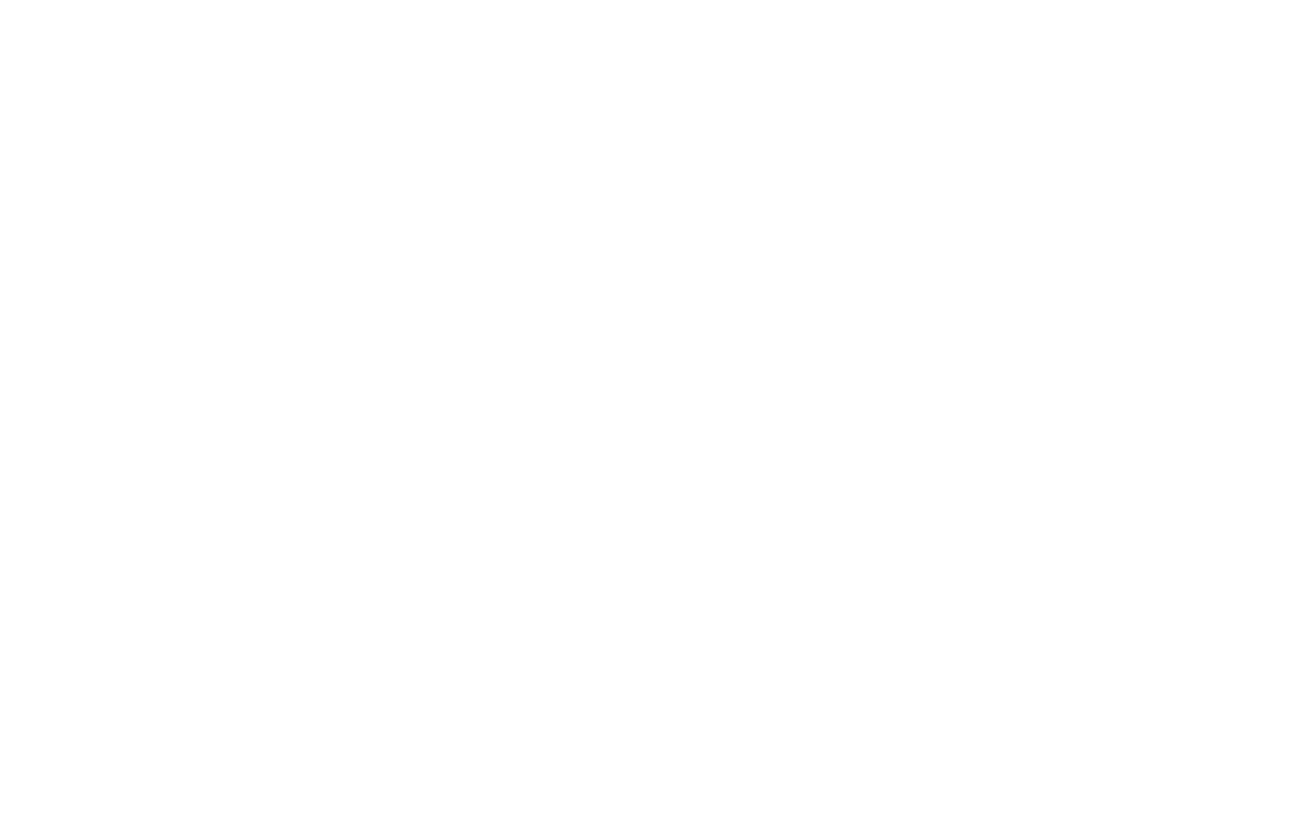
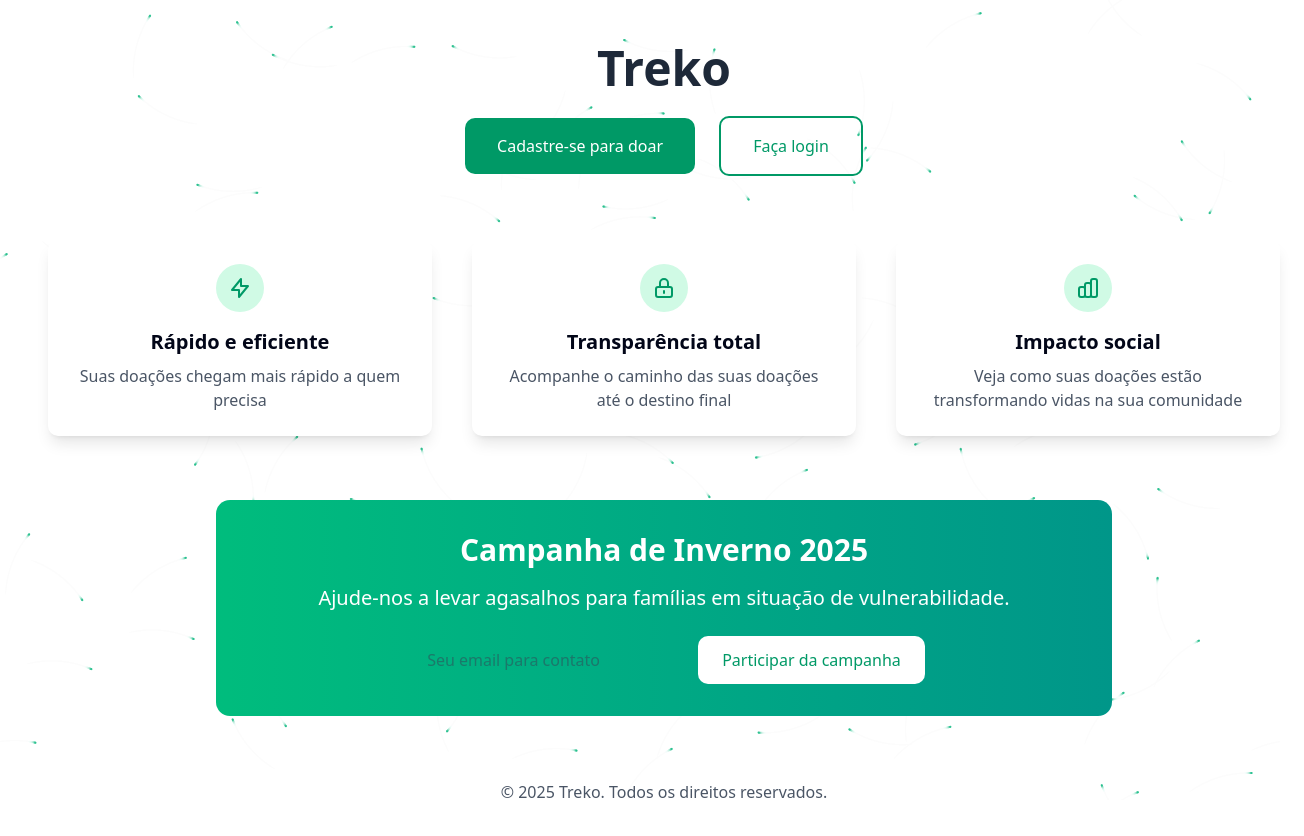
Before and after one commit to guiguitatu/treko-sem-front, a Next.js app: page / in a window 1280 px wide. Before the commit this address had no page. Shown: the top 836 px of the page, 1304 px wide, since content can reach past the window. Before the commit the page ends 800 px from the top, so only its background shows below. Built offline with nearby package versions, Linux system fonts and the light colour scheme.

Commit message:
landing page sou foda pra kc

```diff
--- a/src/app/page.tsx
+++ b/src/app/page.tsx
@@ -1,6 +1,114 @@
+"use client"
 import { redirect } from "next/navigation";
+import { AnimatedBg } from "@/components/DotMatrix";
+import { useState } from "react";
 
 export default function Home() {
   // TODO: fazer uma landing page de vdd
-  redirect('/modules/auth/login')
+  /*   redirect('/modules/auth/login') */
+  const [formSubmitted, setFormSubmitted] = useState(false)
+  const [email, setEmail] = useState("")
+  return (
+    <>
+      <AnimatedBg />
+      <div className="p-6">
+        <div className="w-screen h-screen flex items-center justify-center">
+          <div className="container mx-auto px-6 py-16 text-center">
+
+            <h1 className="text-5xl text-center font-bold text-gray-800 mb-6">Treko</h1>
+
+            <div className="flex flex-col md:flex-row justify-center items-center gap-6 mb-16">
+              <button className="px-8 py-4 bg-emerald-600 text-white font-medium rounded-lg hover:bg-emerald-700 transition-all"
+                onClick={() => {
+                  redirect("/modules/auth/register")
+                }}
+              >
+                Cadastre-se para doar
+              </button>
+              <button className="px-8 py-4 border-2 border-emerald-600 text-emerald-600 font-medium rounded-lg hover:bg-emerald-50 transition-all"
+                onClick={() => {
+                  redirect("/modules/auth/login")
+                }}
+              >
+
+                Faça login
+              </button>
+            </div>
+
+            <div className="grid md:grid-cols-3 gap-10 mb-16">
+              <div className="p-6 rounded-lg bg-white shadow-lg">
+                <div className="h-12 w-12 rounded-full bg-emerald-100 flex items-center justify-center mx-auto mb-4">
+                  <svg xmlns="http://www.w3.org/2000/svg" className="h-6 w-6 text-emerald-600" fill="none" viewBox="0 0 24 24" stroke="currentColor">
+                    <path strokeLinecap="round" strokeLinejoin="round" strokeWidth={2} d="M13 10V3L4 14h7v7l9-11h-7z" />
+                  </svg>
+                </div>
+                <h3 className="text-xl font-semibold mb-2">Rápido e eficiente</h3>
+                <p className="text-gray-600">Suas doações chegam mais rápido a quem precisa</p>
+              </div>
+
+              <div className="p-6 rounded-lg bg-white shadow-lg">
+                <div className="h-12 w-12 rounded-full bg-emerald-100 flex items-center justify-center mx-auto mb-4">
+                  <svg xmlns="http://www.w3.org/2000/svg" className="h-6 w-6 text-emerald-600" fill="none" viewBox="0 0 24 24" stroke="currentColor">
+                    <path strokeLinecap="round" strokeLinejoin="round" strokeWidth={2} d="M12 15v2m-6 4h12a2 2 0 002-2v-6a2 2 0 00-2-2H6a2 2 0 00-2 2v6a2 2 0 002 2zm10-10V7a4 4 0 00-8 0v4h8z" />
+                  </svg>
+                </div>
+                <h3 className="text-xl font-semibold mb-2">Transparência total</h3>
+                <p className="text-gray-600">Acompanhe o caminho das suas doações até o destino final</p>
+              </div>
+
+              <div className="p-6 rounded-lg bg-white shadow-lg">
+                <div className="h-12 w-12 rounded-full bg-emerald-100 flex items-center justify-center mx-auto mb-4">
+                  <svg xmlns="http://www.w3.org/2000/svg" className="h-6 w-6 text-emerald-600" fill="none" viewBox="0 0 24 24" stroke="currentColor">
+                    <path strokeLinecap="round" strokeLinejoin="round" strokeWidth={2} d="M9 19v-6a2 2 0 00-2-2H5a2 2 0 00-2 2v6a2 2 0 002 2h2a2 2 0 002-2zm0 0V9a2 2 0 012-2h2a2 2 0 012 2v10m-6 0a2 2 0 002 2h2a2 2 0 002-2m0 0V5a2 2 0 012-2h2a2 2 0 012 2v14a2 2 0 01-2 2h-2a2 2 0 01-2-2z" />
+                  </svg>
+                </div>
+                <h3 className="text-xl font-semibold mb-2">Impacto social</h3>
+                <p className="text-gray-600">Veja como suas doações estão transformando vidas na sua comunidade</p>
+              </div>
+            </div>
+
+            <div className="bg-gradient-to-r from-emerald-500 to-teal-600 rounded-xl p-8 max-w-4xl mx-auto mb-16">
+              <h2 className="text-3xl font-bold text-white mb-4">Campanha de Inverno 2025</h2>
+              <p className="text-white text-xl mb-6">Ajude-nos a levar agasalhos para famílias em situação de vulnerabilidade.</p>
+              {formSubmitted ? (
+                <div className="flex flex-col items-center justify-center py-8 transition-all duration-500">
+                  <div className="w-16 h-16 rounded-full bg-white flex items-center justify-center mb-4 animate-[scale_0.5s_ease-in-out]">
+                    <svg xmlns="http://www.w3.org/2000/svg" className="h-10 w-10 text-green-500 animate-[bounce_0.5s_ease-in-out]" viewBox="0 0 20 20" fill="currentColor">
+                      <path fillRule="evenodd" d="M16.707 5.293a1 1 0 010 1.414l-8 8a1 1 0 01-1.414 0l-4-4a1 1 0 011.414-1.414L8 12.586l7.293-7.293a1 1 0 011.414 0z" clipRule="evenodd" />
+                    </svg>
+                  </div>
+                  <p className="text-white text-lg font-medium">Email enviado com sucesso!</p>
+                </div>
+              ) : (
+                <div className="flex flex-col sm:flex-row justify-center gap-4">
+                  <input
+                    type="email"
+                    placeholder="Seu email para contato"
+                    className="px-6 py-3 rounded-lg focus:outline-none focus:ring-2 focus:ring-emerald-300 text-gray-700"
+                    value={email}
+                    onChange={(e) => setEmail(e.target.value)}
+                  />
+                  <button
+                    className="px-6 py-3 bg-white text-emerald-600 font-medium rounded-lg hover:bg-emerald-50 transition-all"
+                    onClick={() => {
+                      if (email) {
+                        setFormSubmitted(true);
+                        // Here you would normally send the email to your backend
+                      }
+                    }}
+                  >
+                    Participar da campanha
+                  </button>
+                </div>
+              )}
+            </div>
+
+            <footer className="text-gray-600">
+              <p>© {new Date().getFullYear()} Treko. Todos os direitos reservados.</p>
+            </footer>
+          </div>
+        </div>
+      </div>
+    </>
+  )
 }
--- /dev/null
+++ b/src/components/DotMatrix.tsx
@@ -0,0 +1,61 @@
+'use client'
+
+import { useEffect, useRef } from 'react'
+
+export function AnimatedBg() {
+	const canvasRef = useRef<HTMLCanvasElement>(null)
+
+	useEffect(() => {
+		const canvas = canvasRef.current
+		if (!canvas) return
+
+		const ctx = canvas.getContext('2d')
+		if (!ctx) return
+
+		const resize = () => {
+			canvas.width = window.innerWidth
+			canvas.height = window.innerHeight
+		}
+		window.addEventListener('resize', resize)
+		resize()
+
+		const dots: [number, number, number][] = []
+		const dotCount = (canvas.width * canvas.height) / 10000
+		for (let i = 0; i < dotCount; i++) {
+			dots.push([
+				Math.random() * canvas.width,
+				Math.random() * canvas.height,
+				Math.random() * Math.PI * 2,
+			])
+		}
+
+		const animate = () => {
+			ctx.fillStyle = 'rgba(255, 255, 255, 0.1)'
+			ctx.fillRect(0, 0, canvas.width, canvas.height)
+			ctx.fillStyle = 'rgba(59, 130, 246, 0.5)'
+
+			dots.forEach(dot => {
+				dot[0] += Math.cos(dot[2]) * 0.2
+				dot[1] += Math.sin(dot[2]) * 0.2
+				dot[2] += 0.002
+
+				if (dot[0] < 0) dot[0] = canvas.width
+				if (dot[0] > canvas.width) dot[0] = 0
+				if (dot[1] < 0) dot[1] = canvas.height
+				if (dot[1] > canvas.height) dot[1] = 0
+
+				ctx.fillStyle = 'rgba(16, 185, 129, 0.5)' // emerald-500 with opacity
+				ctx.beginPath()
+				ctx.arc(dot[0], dot[1], 1, 0, Math.PI * 2)
+				ctx.fill()
+			})
+
+			requestAnimationFrame(animate)
+		}
+		animate()
+
+		return () => window.removeEventListener('resize', resize)
+	}, [])
+
+	return <canvas ref={canvasRef} className="fixed top-0 left-0 -z-10" />
+}
```
